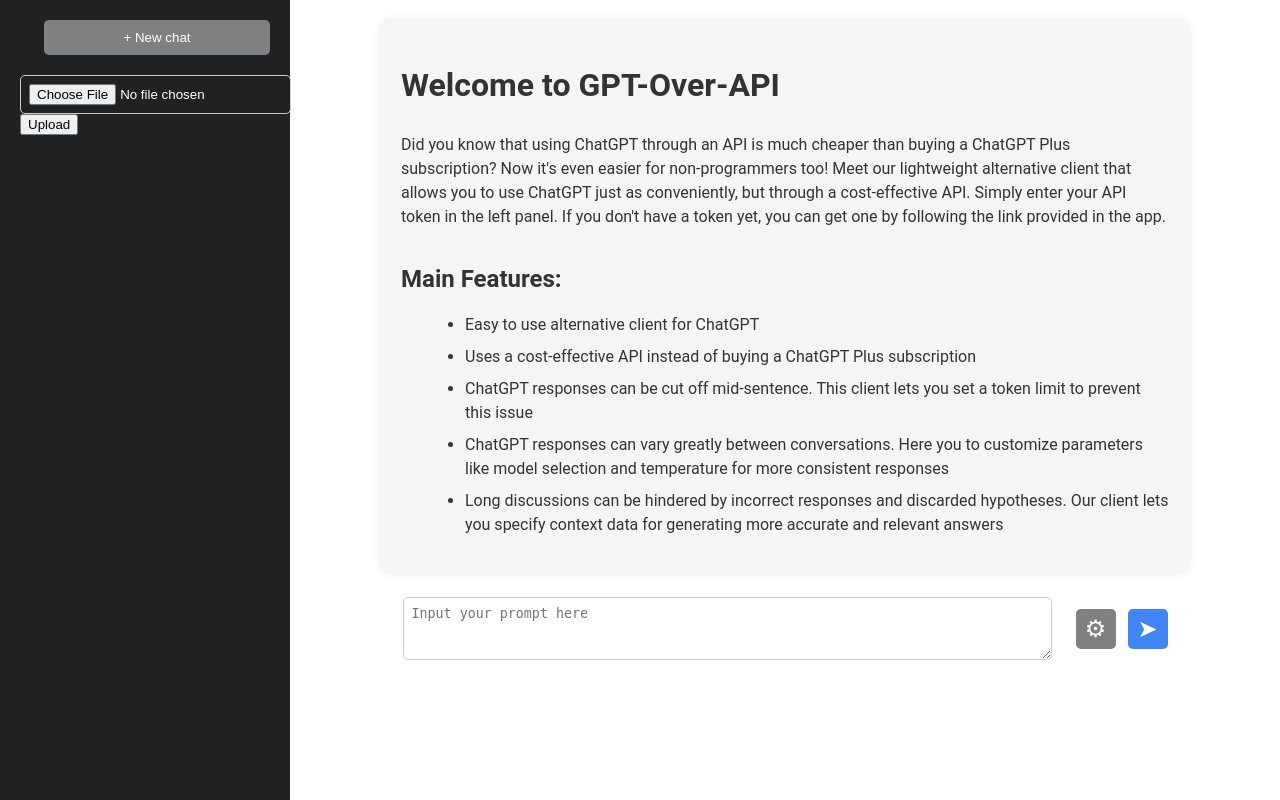
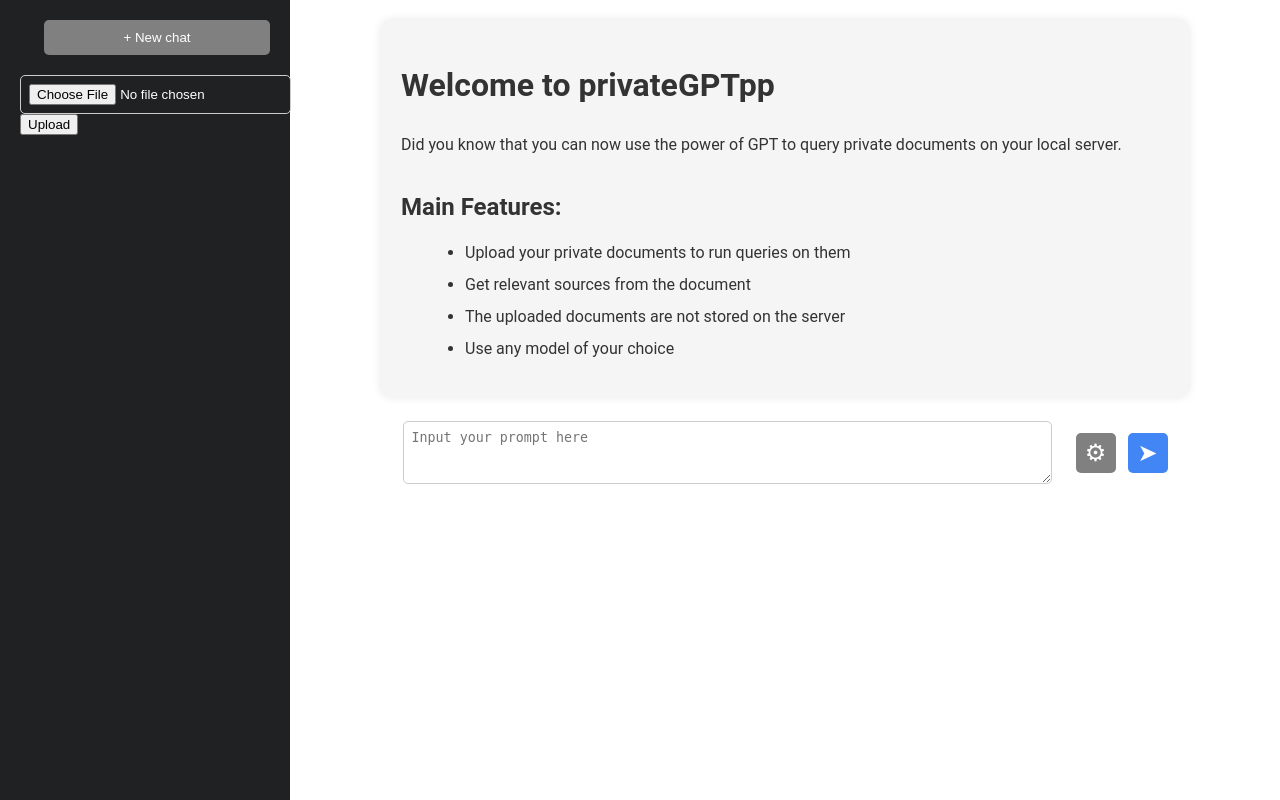
Before and after one commit to NirwanUiT/privateGPTpp, a Flask app: page / in a window 1280 px wide. Run offline with Flask 3, Linux system fonts and the light colour scheme.

Commit message:
Updating index.html

```diff
--- a/deploy-llm-project/templates/index.html
+++ b/deploy-llm-project/templates/index.html
@@ -328,6 +328,7 @@
     </style>
 </head>
 <body>
+
 <div class="left">
     <button class="new-chat-button button clickable" onclick="newChat()">+ New chat</button>
     <ul id="chat-list" class="scroll-container"></ul>
@@ -337,7 +338,7 @@
         </label>-->
         <!--Input file of any type including .txt, .csv, .pdf-->
     <!--<form action="uploadFile()" method="post" enctype="multipart/form-data">-->
-        <form action="http://localhost:3000/upload" method="post" enctype="multipart/form-data">
+        <form action="/upload" method="post" enctype="multipart/form-data">
     <!--<form onsubmit="uploadFile()" method="post" enctype="multipart/form-data">-->
         <input type="file" name="file" id="file" accept="text/*, .pdf">
         <button type="submit">Upload</button>
@@ -346,23 +347,14 @@
 </div>
 <div class="right">
     <div id="welcome-panel">
-        <h1>Welcome to GPT-Over-API</h1>
-        <p>Did you know that using ChatGPT through an API is much cheaper than buying a ChatGPT Plus subscription? Now
-            it's even easier for non-programmers too! Meet our lightweight alternative client that allows you to use
-            ChatGPT just as conveniently, but through a cost-effective API. Simply enter your API token in the left
-            panel. If you don't have a token yet, you can get one by following the link provided in the app.</p>
+        <h1>Welcome to privateGPTpp</h1>
+        <p>Did you know that you can now use the power of GPT to query private documents on your local server.</p>
         <h2>Main Features:</h2>
         <ul>
-            <li>Easy to use alternative client for ChatGPT</li>
-            <li>Uses a cost-effective API instead of buying a ChatGPT Plus subscription</li>
-            <li>ChatGPT responses can be cut off mid-sentence. This client lets you set a token limit to prevent this
-                issue
-            </li>
-            <li>ChatGPT responses can vary greatly between conversations. Here you to customize parameters like model
-                selection and temperature for more consistent responses
-            </li>
-            <li>Long discussions can be hindered by incorrect responses and discarded hypotheses. Our client lets you
-                specify context data for generating more accurate and relevant answers
+            <li>Upload your private documents to run queries on them</li>
+            <li>Get relevant sources from the document</li>
+            <li>The uploaded documents are not stored on the server</li>
+            <li>Use any model of your choice
             </li>
         </ul>
     </div>
@@ -450,7 +442,7 @@
             const messages = [...lastMessages, {role: "user", content: prompt}];
 
             button.disabled = true;
-        const response = await fetch("http://localhost:3000/predict", {
+            const response = await fetch("/predict", {
                 method: "POST",
                 headers: {
                     "Content-Type": "application/json",
@@ -495,7 +487,7 @@
             }
         }
 
-    async function uploadFile() {
+        /*async function uploadFile() {
             //print("uploadFile");
             console.log("uploadFile");
             const file = document.getElementById("file").files[0];
@@ -516,7 +508,7 @@
                 .catch((error) => {
                     console.error("Error:", error);
                 });
-    }
+        }*/
 
         function renderHistory() {
             dialogue.innerHTML = history
```
Lines whose indentation alone changed are shown as unchanged.
